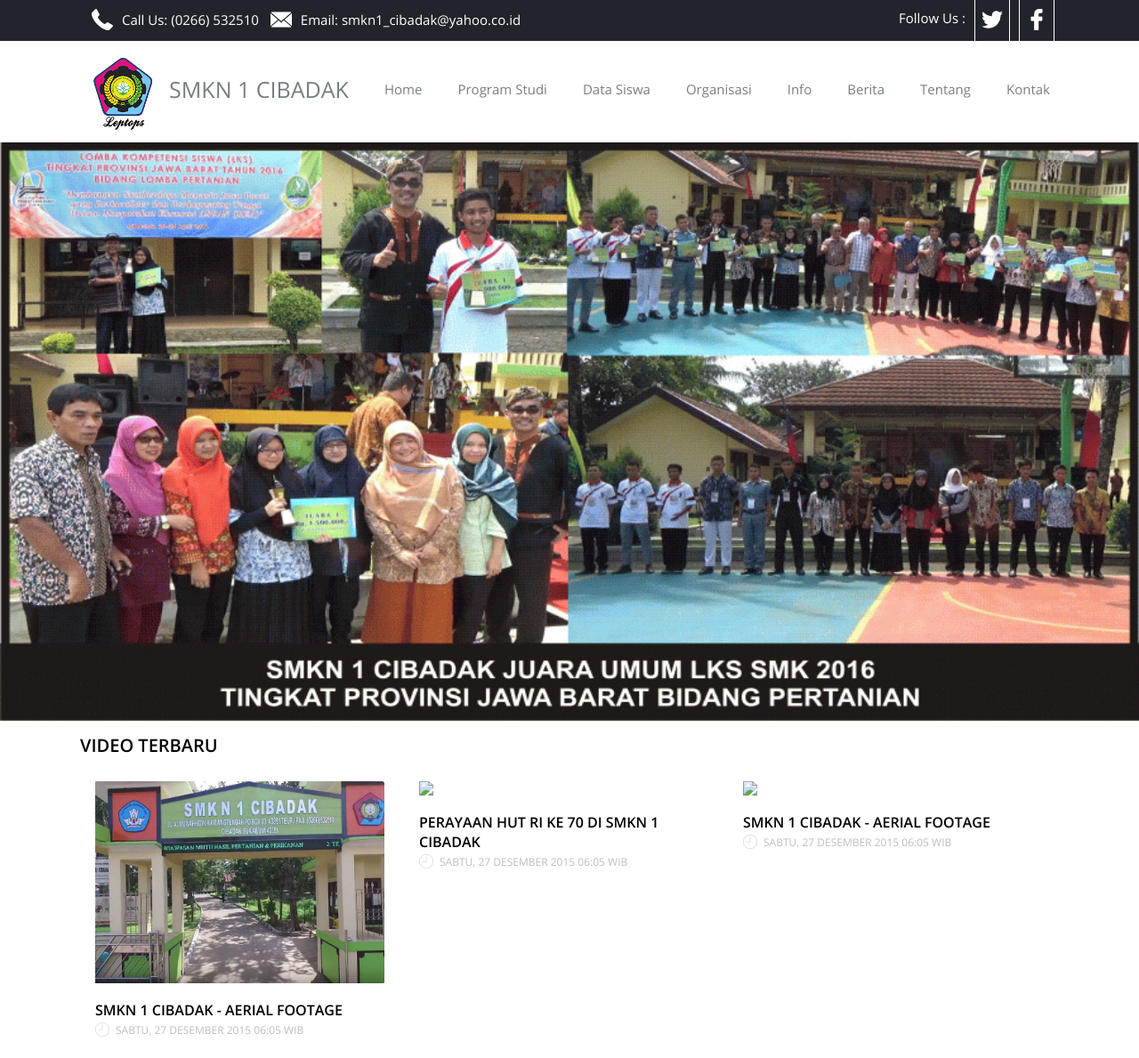
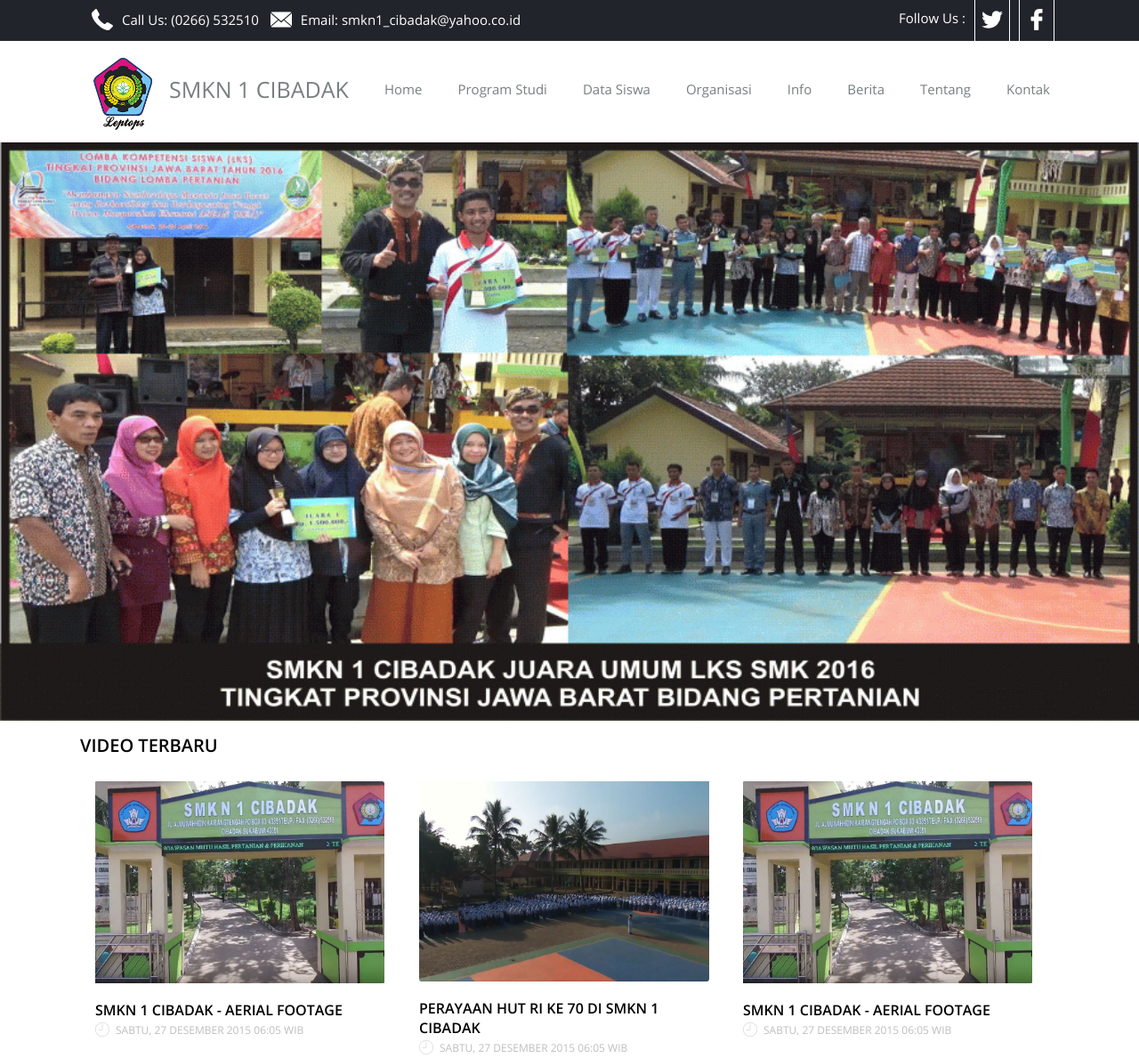
Before and after one commit to satriaqolabi/Websmk, a plain HTML site: page index.html in a window 1280 px wide. Shown: the top 1189 px of the page at 89% size. Drawn offline with Linux system fonts and the light colour scheme.

Commit message:
Update index.html

```diff
--- a/index.html
+++ b/index.html
@@ -74,7 +74,7 @@
 
 		<div class="col">
 			<div class="pad1">
-				<img src="logo/image2.jpg.png">
+				<img src="logo/image2.jpg">
 				<a href="#"><img src="logo/round-play-button.png"></a>
 			</div>
 				<li class="bold">PERAYAAN HUT RI KE 70 DI SMKN 1 CIBADAK</li>
@@ -84,7 +84,7 @@
 
 		<div class="col">
 			<div class="pad1">
-				<img src="logo/image1.jpg.png">
+				<img src="logo/image1.jpg">
 				<a href="#"><img src="logo/round-play-button.png"></a>
 			</div>
 				<li class="bold">SMKN 1 CIBADAK - AERIAL FOOTAGE</li>
```
